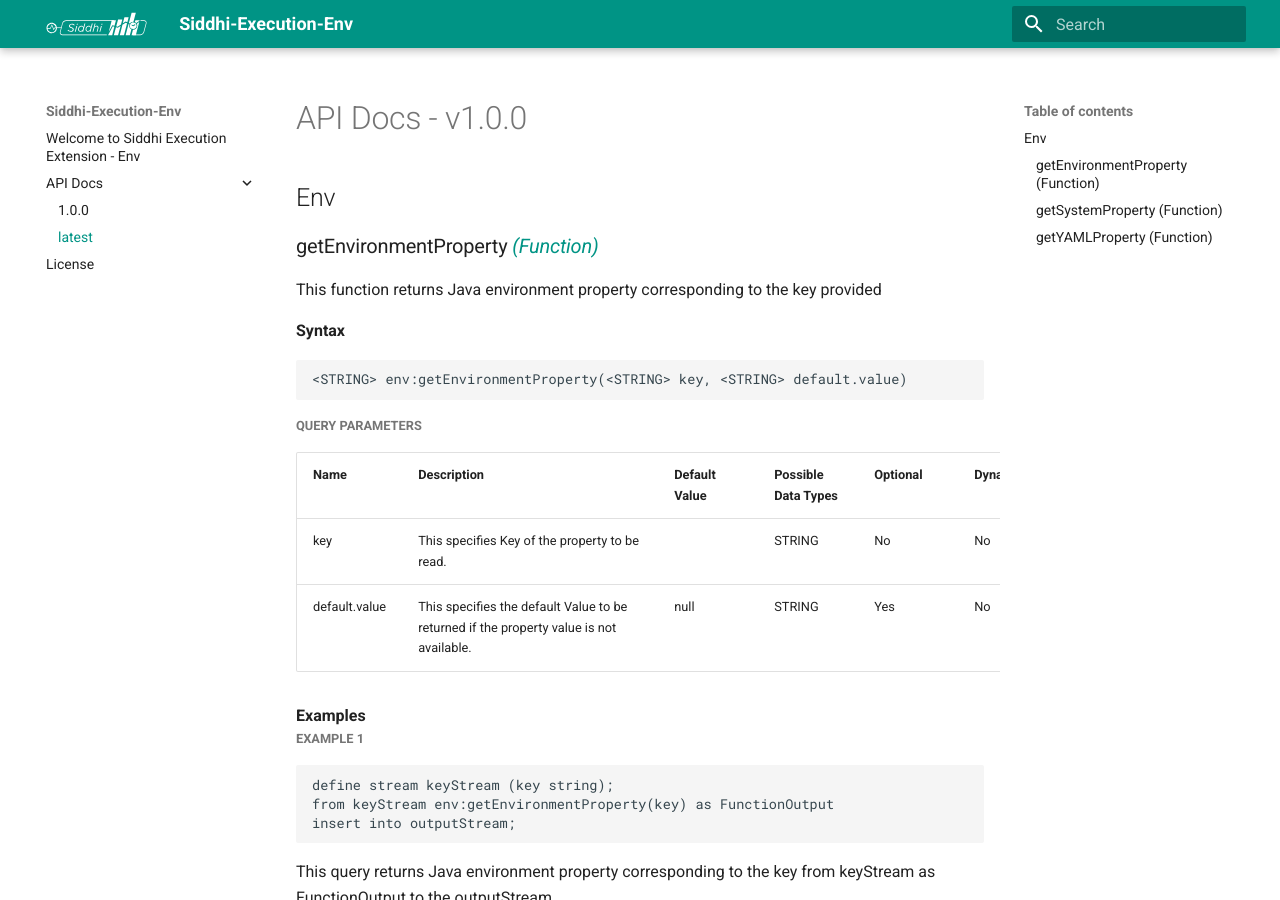
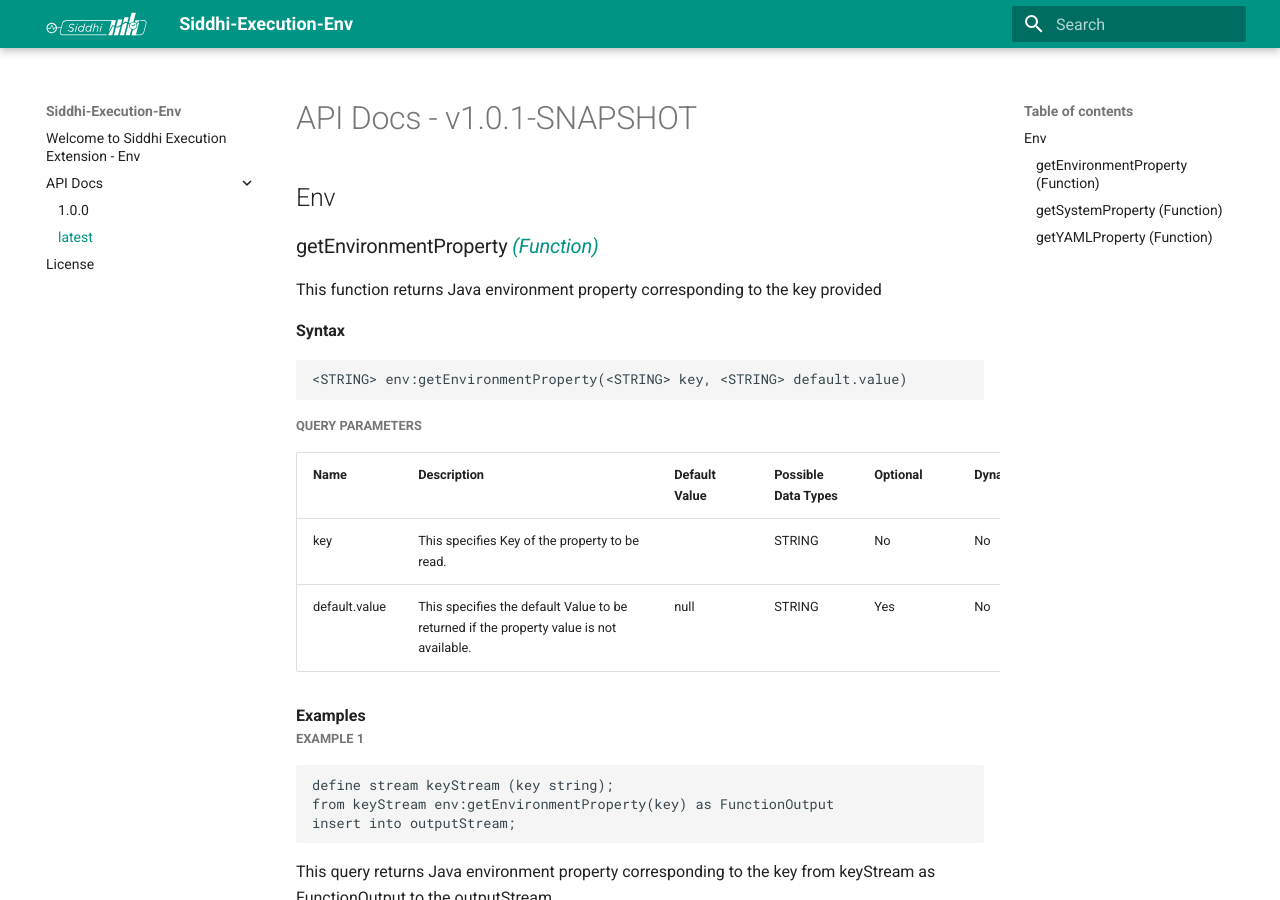
Before and after one commit to wso2-extensions/siddhi-execution-env, an MkDocs documentation site: the page built from docs/api/latest.md, in a window 1280 px wide and 900 px high. Built offline with MkDocs 1.6.1 and Material for MkDocs 9.7.7, drawn with Linux system fonts in a browser that asks for light colours; old or Windows-style settings are respelled for this version of MkDocs.

```diff
--- a/docs/api/latest.md
+++ b/docs/api/latest.md
@@ -1,4 +1,4 @@
-# API Docs - v1.0.0
+# API Docs - v1.0.1-SNAPSHOT
 
 ## Env
 
```
